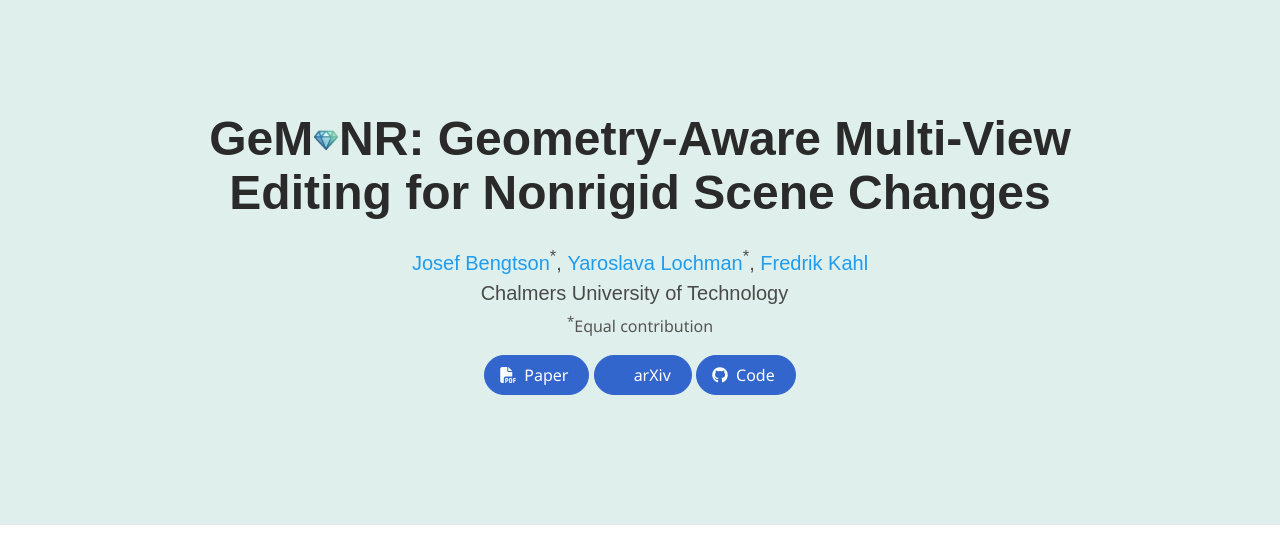
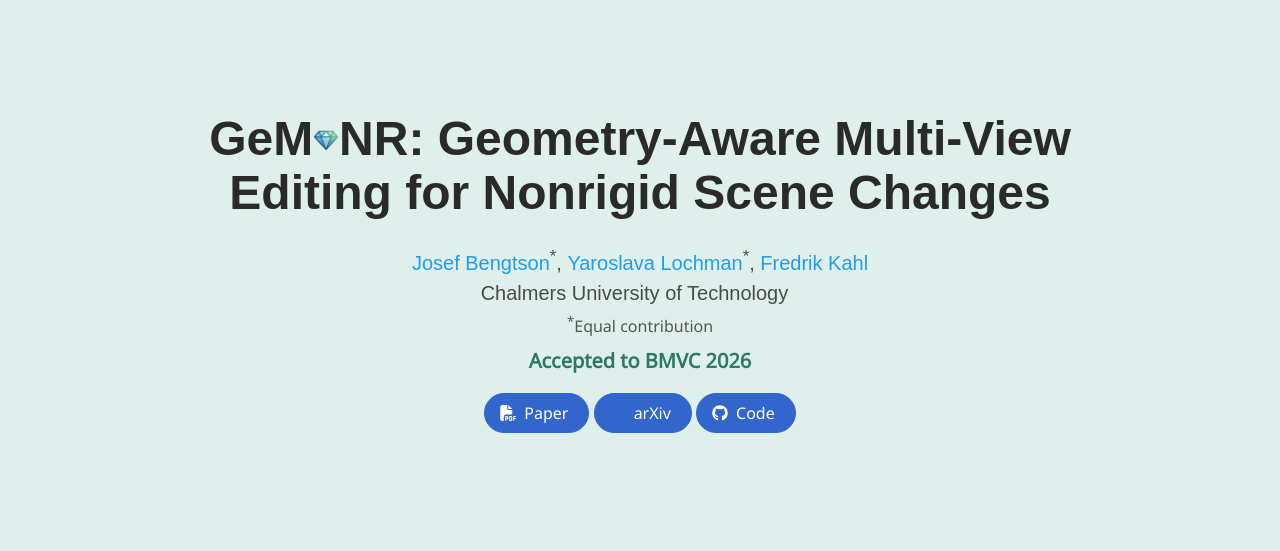
Before and after one commit to GeM-NR/gem-nr.github.io, a plain HTML site: page index.html in a window 1280 px wide. Shown: the top 551 px of the page. Drawn offline with nearby package versions, Linux system fonts and the light colour scheme; some icons are missing; a web font is replaced by a local one.

Commit message:
Update index.html

```diff
--- a/index.html
+++ b/index.html
@@ -78,6 +78,9 @@
             <sup>*</sup>Equal contribution
           </div>
 
+           <div class="is-size-5" style="margin-top:0.5rem; font-weight:bold; color:#2c7a63;">
+            Accepted to BMVC 2026
+          </div>
 
           <div class="column has-text-centered">
             <div class="publication-links">
```
